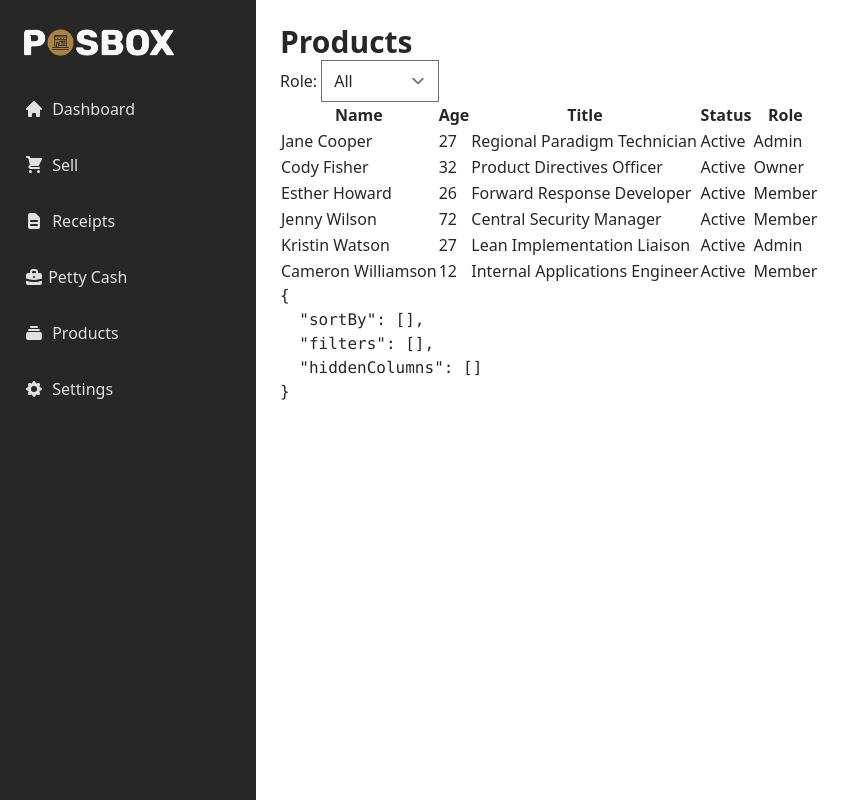
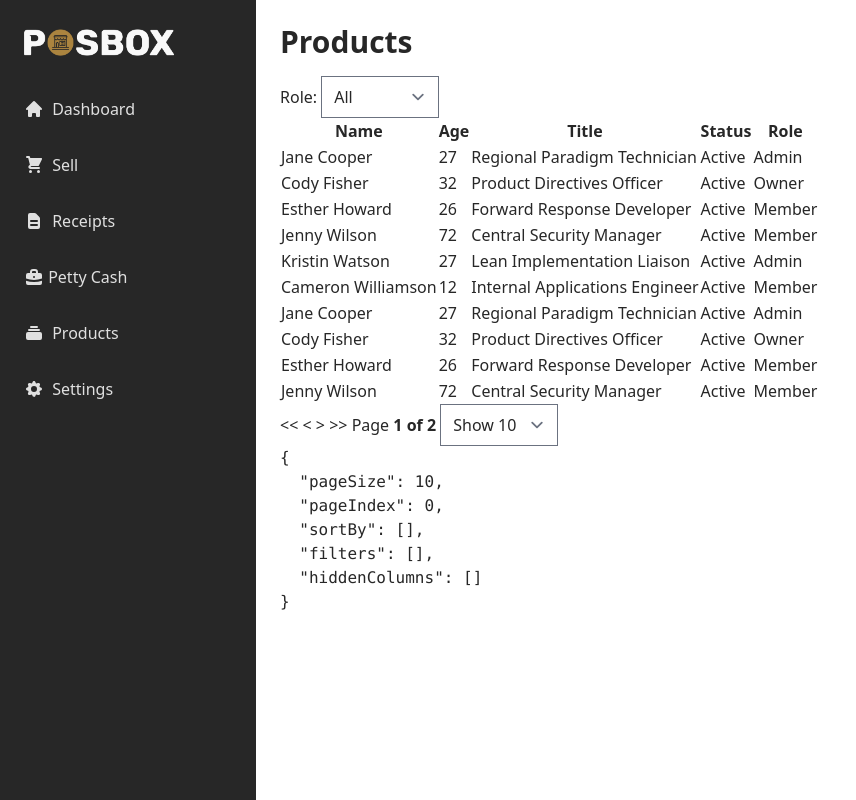
Before and after one commit to email2vimalraj/food-pos-app, a Next.js app: page /products in a window 1280 px wide. Shown: the whole page, without its empty margins (0-856 px from the left). Built offline with nearby package versions, Linux system fonts and the light colour scheme.

Commit message:
Added pagination

```diff
--- a/components/table.tsx
+++ b/components/table.tsx
@@ -1,5 +1,12 @@
 import React from 'react';
-import { useAsyncDebounce, useFilters, useGlobalFilter, useSortBy, useTable } from 'react-table';
+import {
+  useAsyncDebounce,
+  useFilters,
+  useGlobalFilter,
+  usePagination,
+  useSortBy,
+  useTable
+} from 'react-table';
 
 // This is a custom filter UI for selecting a unique option from list
 export const SelectColumnFilter = ({
@@ -67,8 +74,20 @@ const Table = ({ columns, data }: Props) => {
     getTableProps,
     getTableBodyProps,
     headerGroups,
-    rows,
     prepareRow,
+
+    page, // instead of using 'rows', we'll use page,
+    // which has only the rows for the active page
+
+    canPreviousPage,
+    canNextPage,
+    pageOptions,
+    pageCount,
+    gotoPage,
+    nextPage,
+    previousPage,
+    setPageSize,
+
     state,
     preGlobalFilteredRows,
     setGlobalFilter
@@ -79,7 +98,8 @@ const Table = ({ columns, data }: Props) => {
     },
     useFilters,
     useGlobalFilter,
-    useSortBy
+    useSortBy,
+    usePagination
   );
 
   return (
@@ -119,7 +139,7 @@ const Table = ({ columns, data }: Props) => {
         </thead>
 
         <tbody {...getTableBodyProps()}>
-          {rows.map((row, i) => {
+          {page.map((row, i) => {
             prepareRow(row);
             return (
               <tr {...row.getRowProps()}>
@@ -132,6 +152,40 @@ const Table = ({ columns, data }: Props) => {
         </tbody>
       </table>
 
+      {/* pagination */}
+      <div className="pagination">
+        <button onClick={() => gotoPage(0)} disabled={!canPreviousPage}>
+          {'<<'}
+        </button>{' '}
+        <button onClick={() => previousPage()} disabled={!canPreviousPage}>
+          {'<'}
+        </button>{' '}
+        <button onClick={() => nextPage()} disabled={!canNextPage}>
+          {'>'}
+        </button>{' '}
+        <button onClick={() => gotoPage(pageCount - 1)} disabled={!canNextPage}>
+          {'>>'}
+        </button>{' '}
+        <span>
+          Page{' '}
+          <strong>
+            {state.pageIndex + 1} of {pageOptions.length}
+          </strong>{' '}
+        </span>
+        <select
+          value={state.pageSize}
+          onChange={e => {
+            setPageSize(Number(e.target.value));
+          }}
+        >
+          {[5, 10, 20].map(pageSize => (
+            <option key={pageSize} value={pageSize}>
+              Show {pageSize}
+            </option>
+          ))}
+        </select>
+      </div>
+
       <div>
         <pre>
           <code>{JSON.stringify(state, null, 2)}</code>
--- a/pages/products/index.tsx
+++ b/pages/products/index.tsx
@@ -26,7 +26,8 @@ import React from 'react';
 //   );
 // };
 
-const getData = () => [
+const getData = () => {
+  const data = [
     {
       name: 'Jane Cooper',
       email: 'jane.cooper@example.com',
@@ -95,6 +96,9 @@ const getData = () => [
     }
   ];
 
+  return [...data, ...data, ...data];
+};
+
 const Products: NextPage = () => {
   const columns = React.useMemo(
     () => [
@@ -130,7 +134,9 @@ const Products: NextPage = () => {
     <>
       <h1 className="text-3xl font-bold">Products</h1>
 
+      <div className="mt-4">
         <Table columns={columns} data={data} />
+      </div>
     </>
   );
 };
```
Lines whose indentation alone changed are shown as unchanged.
